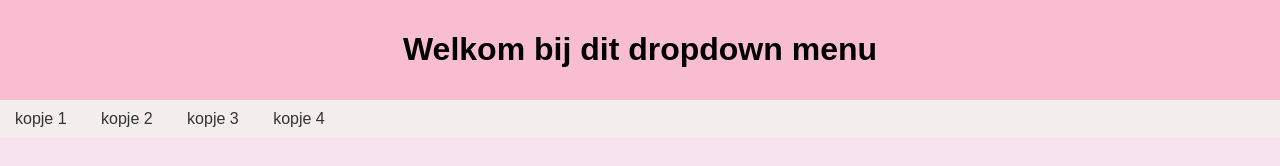
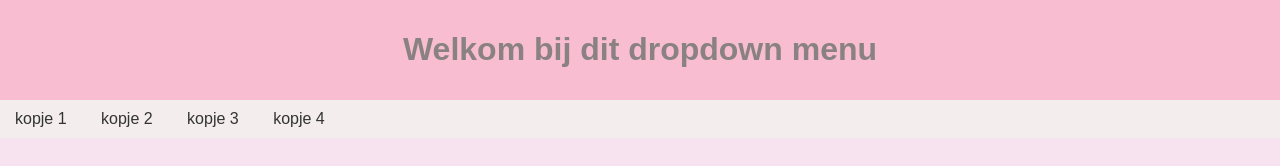
Before and after one commit to merelversteegen/merelversteegen.github.io, a plain HTML site: page index.html in a window 1280 px wide. Drawn offline with Linux system fonts and the light colour scheme.

Commit message:
titel kleur

```diff
--- a/index.html
+++ b/index.html
@@ -13,7 +13,7 @@
         header {
             padding: 10px;
             background-color: rgb(248, 189, 209);
-            color: rgb(0, 0, 0);
+            color: #8a8282;
             text-align: center;
         }
         .top-level-menu {
```
